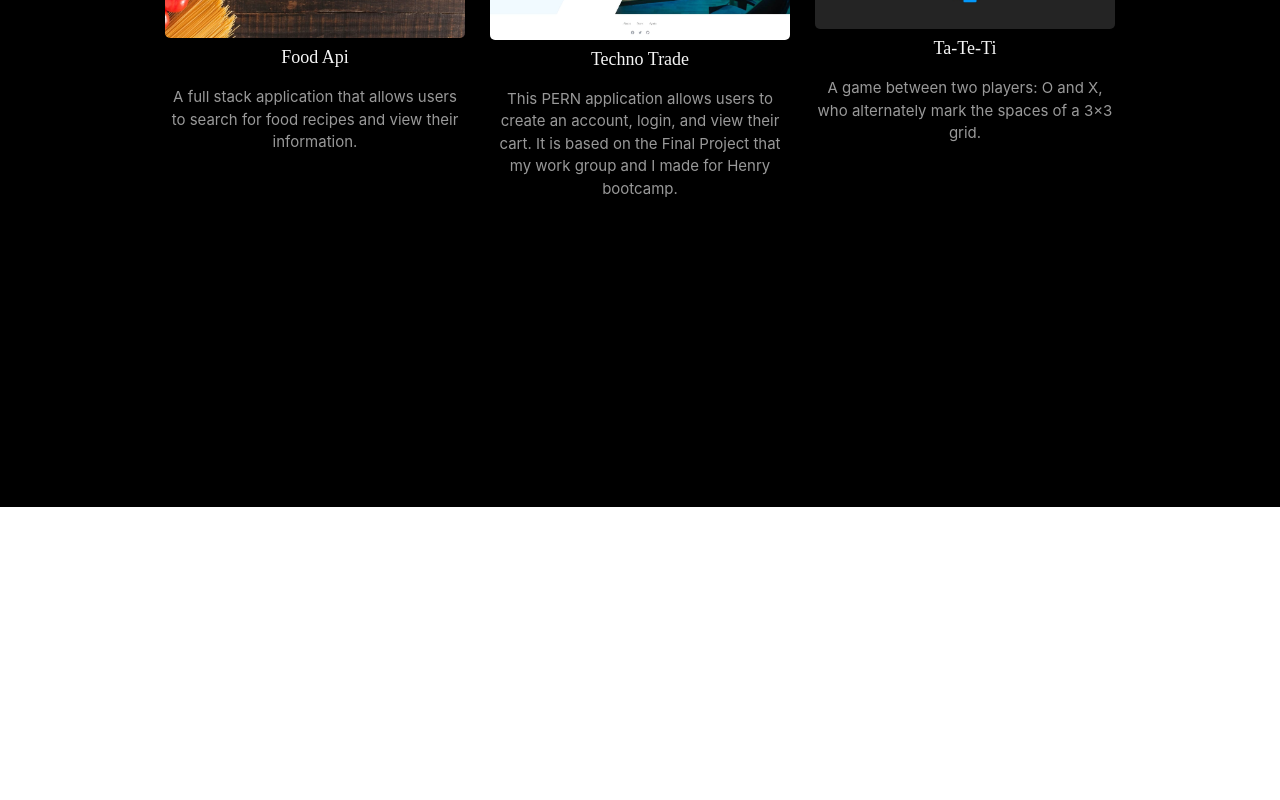
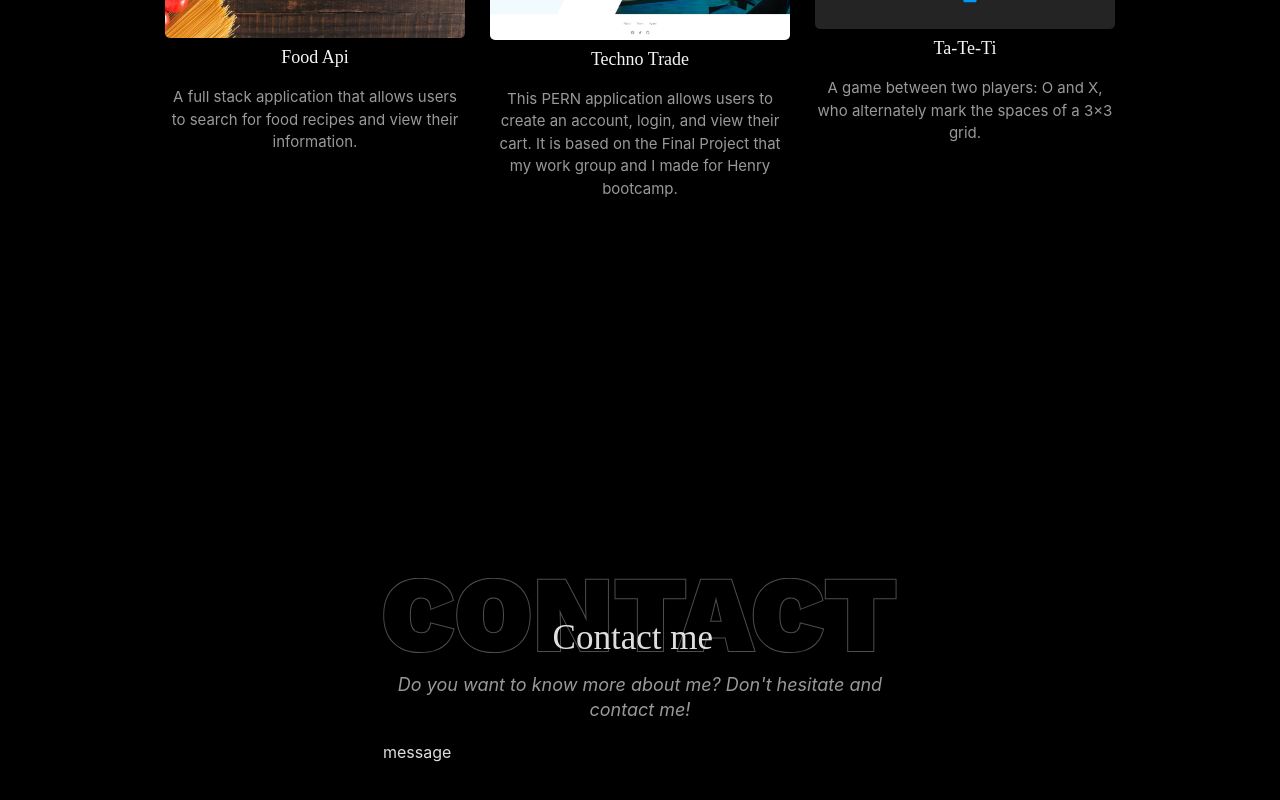
Before and after one commit to MakoskiVictor/Portfolio-Makoski.Dev, a React (Vite) app: page / in a window 1280 px wide. Shown: the part 1909-2709 px from the top of the page. Before the commit the page ends 2416 px from the top, so only its background shows below. Built offline with nearby package versions, Linux system fonts and the light colour scheme; a web font is replaced by a local one.

Commit message:
added Contact section

```diff
--- a/src/App.jsx
+++ b/src/App.jsx
@@ -4,6 +4,7 @@ import { Home } from '@/components/Home.jsx'
 import { About } from '@/components/About.jsx'
 import { Skills } from '@/components/Skills.jsx'
 import { Portfolio } from '@/components/Portfolio.jsx'
+import { Contact } from '@/components/Contact.jsx'
 
 export function App () {
   return (
@@ -13,6 +14,7 @@ export function App () {
       <About />
       <Skills />
       <Portfolio />
+      <Contact />
     </main>
   )
 }
```
